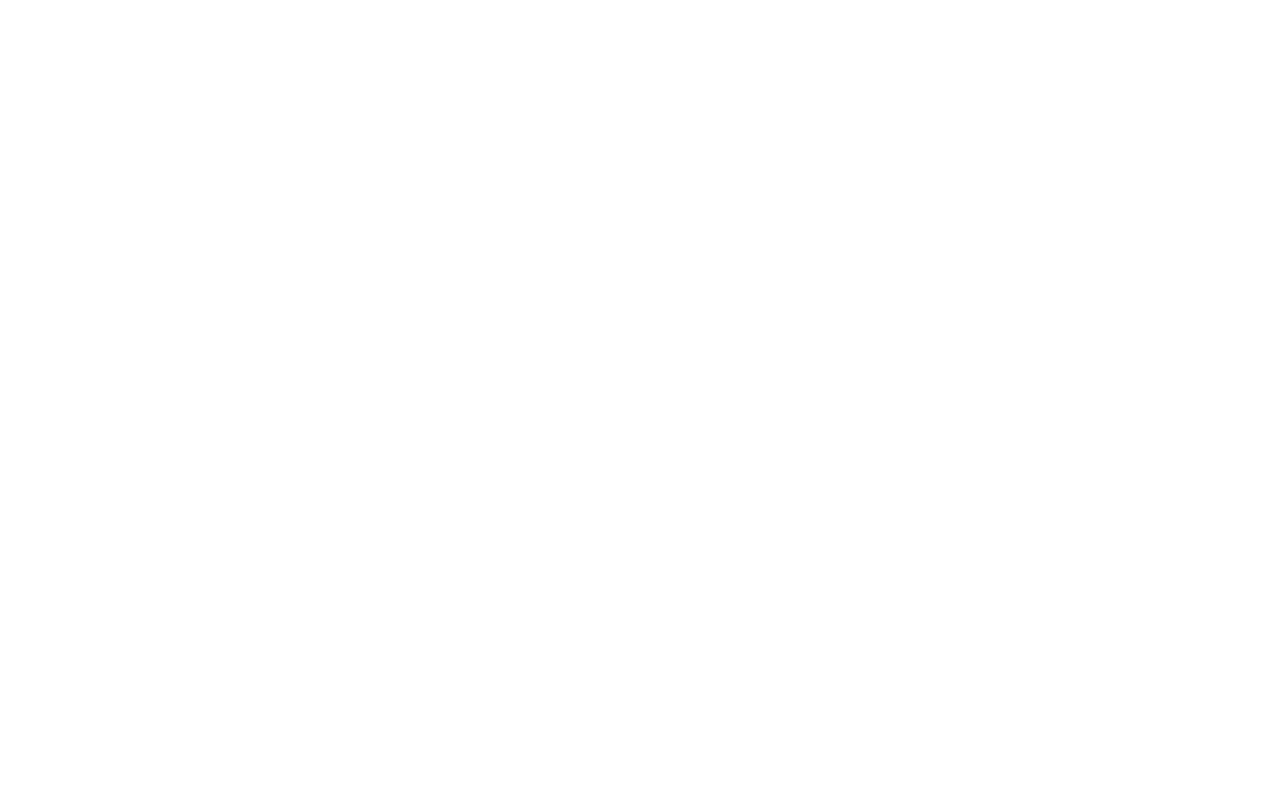
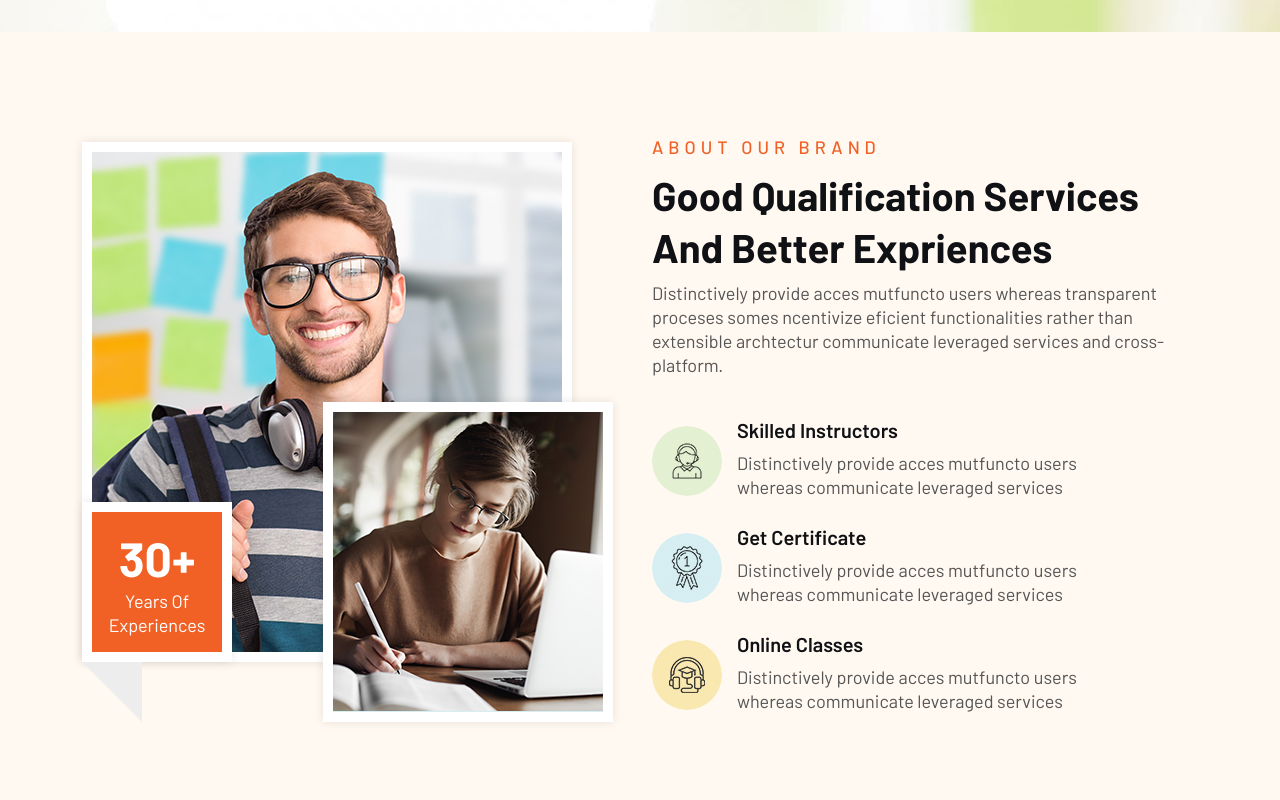
Before and after one commit to hamzakamran456/shop-cart, a React (Vite) app in the folder shop-cart-inner/: page /about in a window 1280 px wide. Before the commit this address had no page. Shown: the part 420-1220 px from the top of the page. Before the commit the page ends 800 px from the top, so only its background shows below. Built offline with nearby package versions, Linux system fonts and the light colour scheme.

Commit message:
single blog page,about and contact page creating

```diff
--- /dev/null
+++ b/shop-cart-inner/src/About/About.jsx
@@ -0,0 +1,84 @@
+import React from "react";
+import PageHeader from "../components/PageHeader";
+const subTitle = "About Our Brand";
+const title = "Good Qualification Services And Better Expriences";
+const desc =
+  "Distinctively provide acces mutfuncto users whereas transparent proceses somes ncentivize eficient functionalities rather than extensible archtectur communicate leveraged services and cross-platform.";
+
+const year = "30+";
+const expareance = "Years Of Experiences";
+
+const aboutList = [
+  {
+    imgUrl: "/src/assets/images/about/icon/01.jpg",
+    imgAlt: "about icon rajibraj91 rajibraj",
+    title: "Skilled Instructors",
+    desc: "Distinctively provide acces mutfuncto users whereas communicate leveraged services",
+  },
+  {
+    imgUrl: "/src/assets/images/about/icon/02.jpg",
+    imgAlt: "about icon rajibraj91 rajibraj",
+    title: "Get Certificate",
+    desc: "Distinctively provide acces mutfuncto users whereas communicate leveraged services",
+  },
+  {
+    imgUrl: "/src/assets/images/about/icon/03.jpg",
+    imgAlt: "about icon rajibraj91 rajibraj",
+    title: "Online Classes",
+    desc: "Distinctively provide acces mutfuncto users whereas communicate leveraged services",
+  },
+];
+
+const About = () => {
+  return (
+    <div>
+      <PageHeader title="About Our Brand" curPage="About" />
+      <div className="about-section style-3 padding-tb section-bg">
+        <div className="container">
+          <div className="row justify-content-center row-cols-xl-2 row-cols-1 align-content-center">
+            <div className="col">
+              <div className="about-left">
+                <div className="about-thumb">
+                  <img src="/src/assets/images/about/01.jpg" alt="" />
+                </div>
+                <div className="abs-thumb">
+                  <img src="/src/assets/images/about/02.jpg" alt="" />
+                </div>
+                <div className="about-left-content">
+                  <h3>{year}</h3>
+                  <p>{expareance}</p>
+                </div>
+              </div>
+            </div>
+            <div className="col">
+              <div className="about-right">
+                <div className="section-header">
+                  <span className="subtitle">{subTitle}</span>
+                  <h2 className="title">{title}</h2>
+                  <p>{desc}</p>
+                </div>
+                <div className="section-wrapper">
+                  <ul className="lab-ul">
+                    {aboutList.map((val, i) => (
+                      <li key={i}>
+                        <div className="sr-left">
+                          <img src={val.imgUrl} alt="" />
+                        </div>
+                        <div className="sr-right">
+                          <h5 className="title">{val.title}</h5>
+                          <p>{val.desc}</p>
+                        </div>
+                      </li>
+                    ))}
+                  </ul>
+                </div>
+              </div>
+            </div>
+          </div>
+        </div>
+      </div>
+    </div>
+  );
+};
+
+export default About;
--- a/shop-cart-inner/src/Blog/Blog.jsx
+++ b/shop-cart-inner/src/Blog/Blog.jsx
@@ -6,7 +6,7 @@
 const Blog = () => {
   return (
     <div>
-      <PageHeader title="Blog Page" curPage="Blogs" />
+      <PageHeader title="Blog Page" curPage="Blog / Blog Details" />
       <div className="blog-section padding-tb section-bg">
         <div className="container">
           <div className="section-wrapper">
--- a/shop-cart-inner/src/Blog/SingleBlog.jsx
+++ b/shop-cart-inner/src/Blog/SingleBlog.jsx
@@ -118,7 +118,7 @@
                                   />
                                   <a
                                     href="https://youtu.be/pjEC9d28SKM?si=Lh-6ruJInD11Xn8w"
-                                    className="video-button popup"
+                                    className="video-button popup" target="_blank"
                                   >
                                     <i className="icofont-ui-play"></i>
                                   </a>
--- /dev/null
+++ b/shop-cart-inner/src/ContactPage/Contact.jsx
@@ -0,0 +1,15 @@
+import React from 'react'
+import PageHeader from '../components/PageHeader'
+
+const Contact = () => {
+  return (
+    <div>
+      <PageHeader title="Get In Touch With US" curPage="Contact Us" />
+      <div>
+
+      </div>
+    </div>
+  )
+}
+
+export default Contact
```
Also changed, not shown: shop-cart-inner/src/main.jsx (+10 -0 lines).
